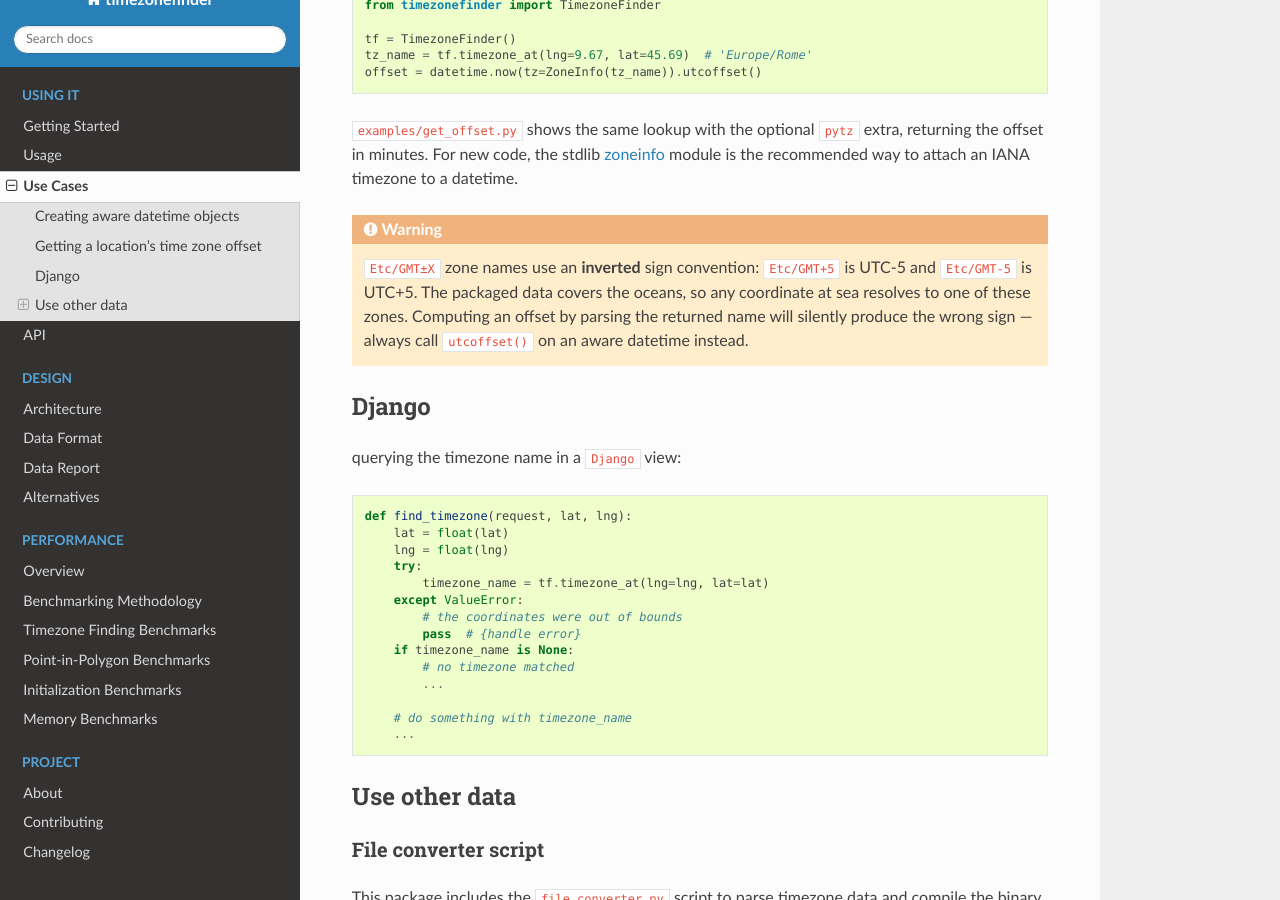
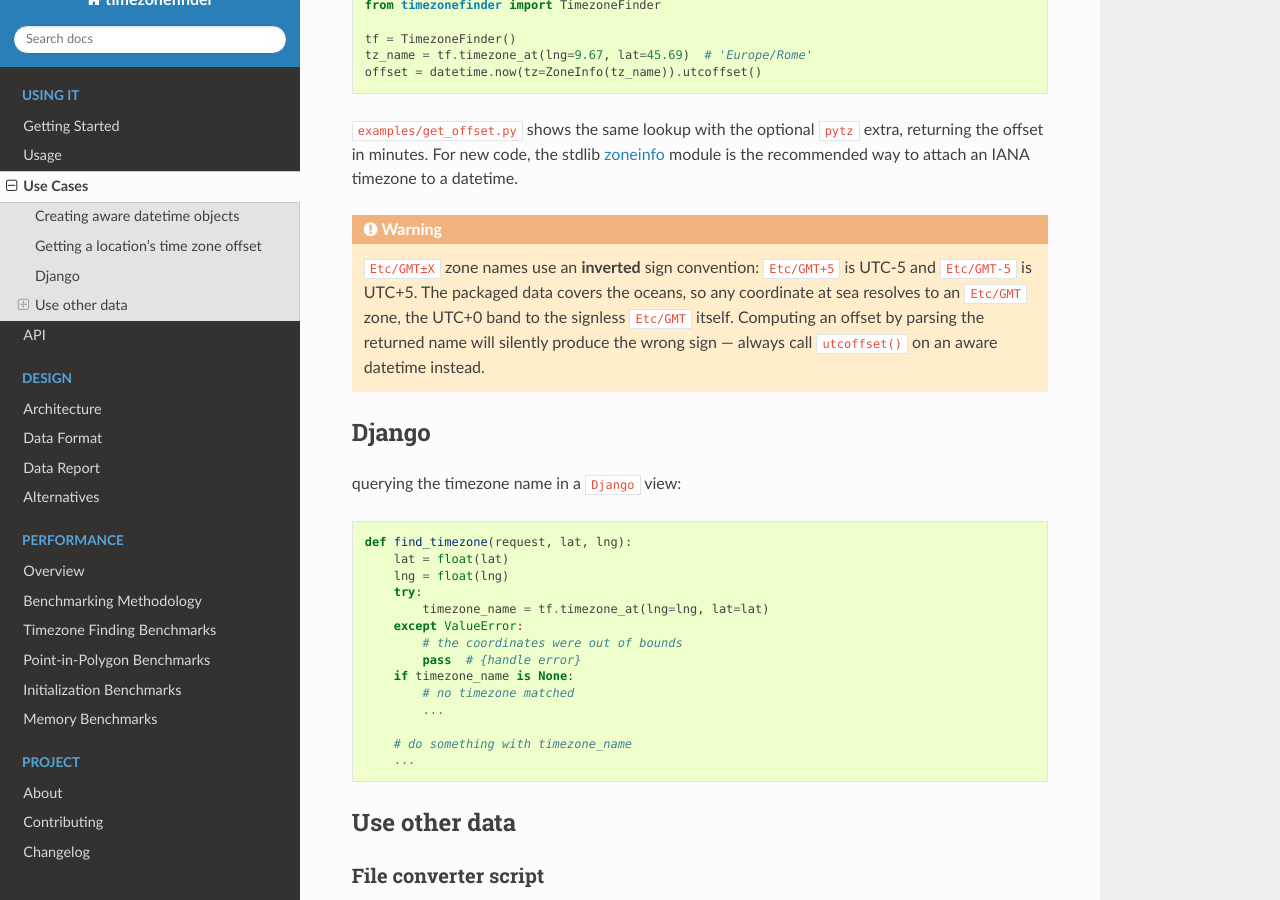
Before and after one commit to jannikmi/timezonefinder, a Sphinx documentation site: the page built from docs/2_use_cases.rst, in a window 1280 px wide and 900 px high, scrolled down 684 px. Built offline with Sphinx 7.4.7 and the Read the Docs theme 3.1.0, drawn with Linux system fonts in a browser that asks for light colours.

Commit message:
docs: name the signless Etc/GMT the UTC+0 ocean band returns
The warning said any coordinate at sea resolves to an "Etc/GMT±X" zone,
but the dataset also carries the signless "Etc/GMT", which is exactly what
the prime-meridian band returns - timezone_at(lng=0.0, lat=-20.0) gives
'Etc/GMT', and docs/1_usage.rst already shows the same for (1.0, 50.5).
A reader trusting the sentence would match only Etc/GMT([+-]\d+) and get
no match at all there, which is the failure the warning exists to prevent.

Co-Authored-By: Claude Opus 5 <noreply@anthropic.com>

```diff
--- a/docs/2_use_cases.rst
+++ b/docs/2_use_cases.rst
@@ -49,9 +49,10 @@ recommended way to attach an IANA timezone to a datetime.
 
     ``Etc/GMT±X`` zone names use an **inverted** sign convention: ``Etc/GMT+5`` is
     UTC-5 and ``Etc/GMT-5`` is UTC+5. The packaged data covers the oceans, so any
-    coordinate at sea resolves to one of these zones. Computing an offset by
-    parsing the returned name will silently produce the wrong sign — always call
-    ``utcoffset()`` on an aware datetime instead.
+    coordinate at sea resolves to an ``Etc/GMT`` zone, the UTC+0 band to the
+    signless ``Etc/GMT`` itself. Computing an offset by parsing the returned name
+    will silently produce the wrong sign — always call ``utcoffset()`` on an
+    aware datetime instead.
 
 
 Django
```
